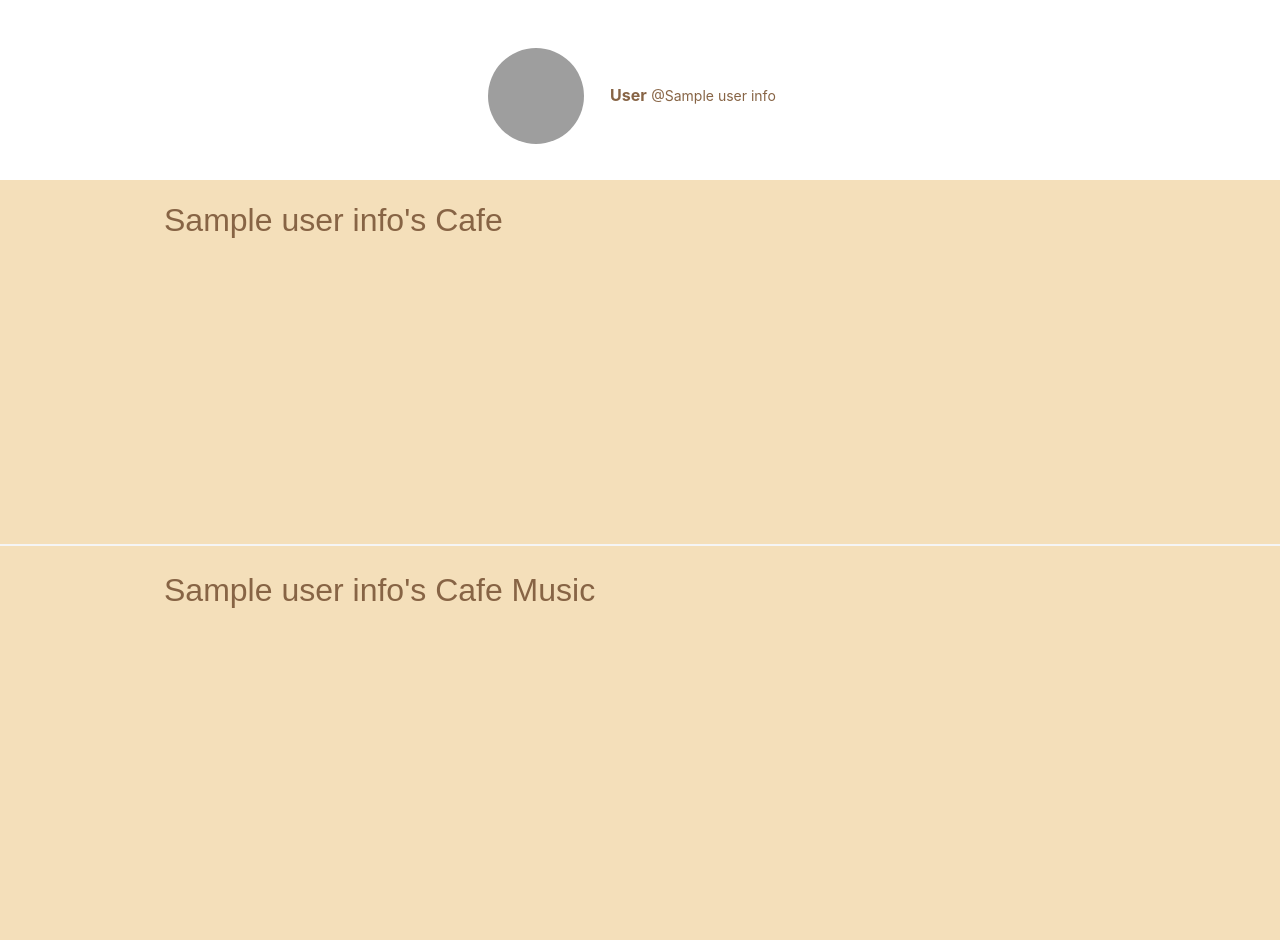
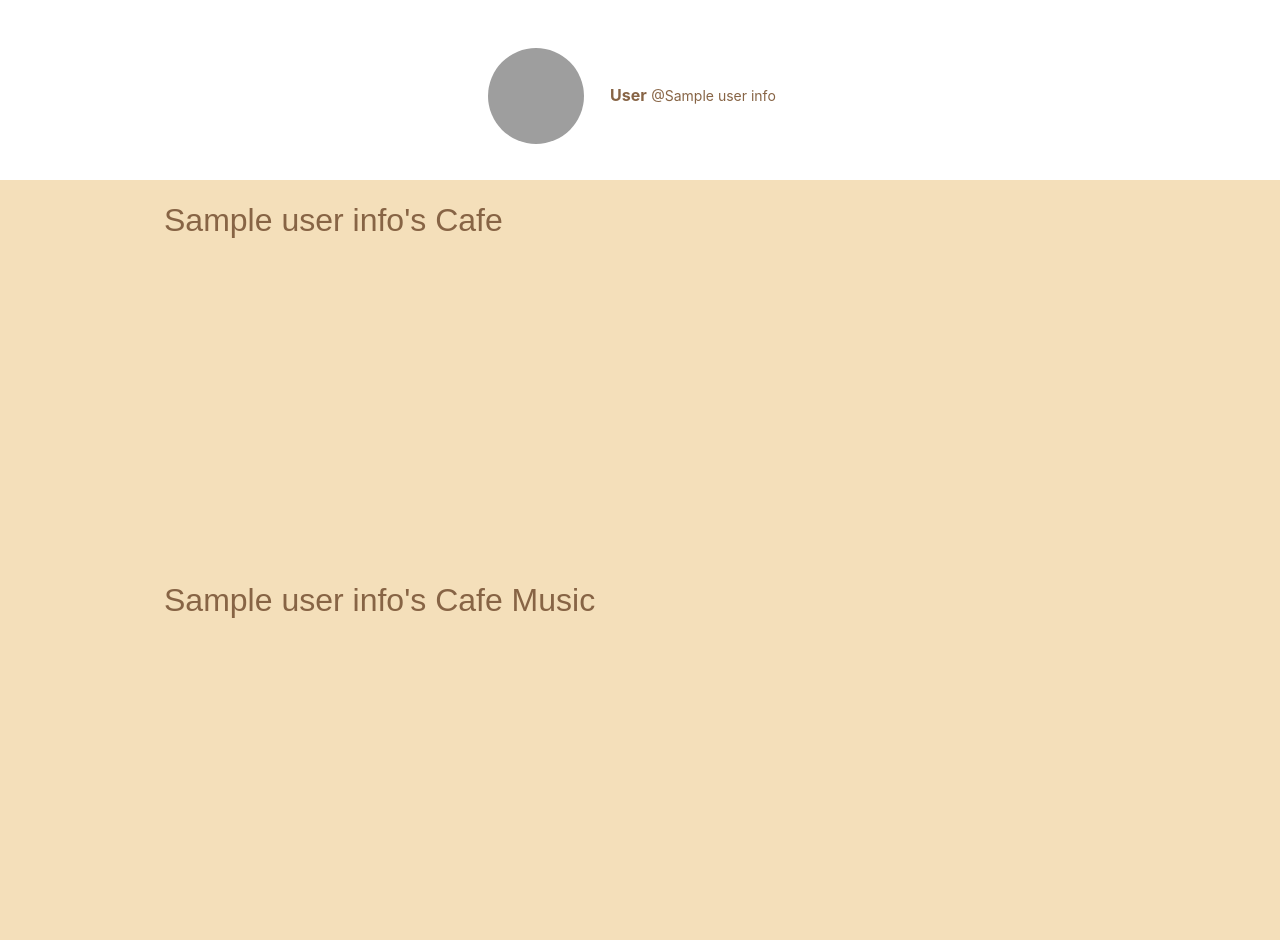
Before and after one commit to lkhun9311/innovationcamp_prj1, a Flask app: template templates/user.html in a window 1280 px wide. Before the commit the page ends 608 px from the top, so only its background shows below. Run offline with Flask 2, Linux system fonts and the light colour scheme; the template is opened without the code that fills it: most values are stand-ins (such as "Sample title", 1, 10 or a date in 2020); some libraries are stand-ins or nearby versions; some web fonts are replaced; grey boxes are pictures that could not be loaded.

Commit message:
fix: 마이페이지 css 수정

```diff
--- a/static/user_style.css
+++ b/static/user_style.css
@@ -1,9 +1,13 @@
+body{
+    width: 100%;
+    height: 100%;
+}
+
 .mycafe{
     margin: 20px 0px 20px 100px;
 }
 
 .card-style{
     background-color: #f4dfba;
-    width: 100%;
-    height: 25vw;
+    height: 45vh;
 }
--- a/templates/user.html
+++ b/templates/user.html
@@ -126,7 +126,6 @@
         <p class="subtitle cafejoa mycafe">{{ user_info.profile_name }}'s Cafe</p>
     </div>
 </section>
-<hr>
 <section class="card-style">
     <div class="container">
         <p class="subtitle cafejoa mycafe">{{ user_info.profile_name }}'s Cafe Music</p>
```
